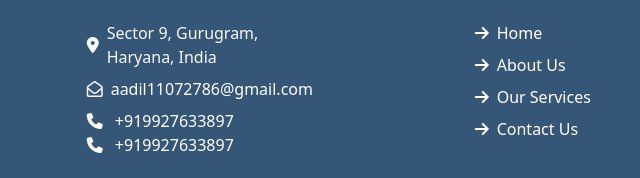
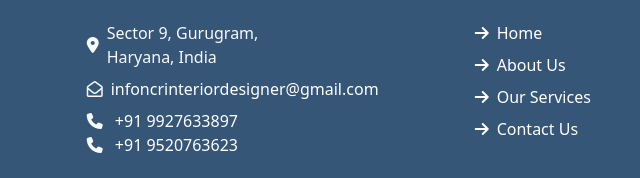
Before and after one commit to MOHDSHEES/ncrinteriordesign, a plain HTML site: page index.html in a window 1280 px wide. Shown: the part 3730-3908 px from the top of the page, 448-1088 px from the left. Drawn offline with nearby package versions, Linux system fonts and the light colour scheme.

Commit message:
Update index.html

```diff
--- a/index.html
+++ b/index.html
@@ -407,20 +407,20 @@
                 <div class="d-flex mb-2 align-items-center">
                   <!-- <i class="fa-regular fa-envelope-open"></i> -->
                   <i class="fa-regular fa-envelope-open me-2"></i>
-                  <a class="textwhite"  class="mb-0" href="mailto:aadil11072786@gmail.com">aadil11072786@gmail.com</a>
+                  <a class="textwhite"  class="mb-0" href="mailto:infoncrinteriordesigner@gmail.com">infoncrinteriordesigner@gmail.com</a>
                 </div>
 
                 <div class="mb-2">
                   <p class="mb-0">
                     <i class="fa-solid fa-phone me-2"></i>
                     <a class="textwhite" href="tel:+919520763623"
-                      >+919927633897</a
+                      >+91 9927633897</a
                     >
                   </p>
                   <p class="mb-0">
                     <i class="fa-solid fa-phone me-2"></i>
                     <a class="textwhite" href="tel:+919927633897"
-                      >+919927633897</a
+                      >+91 9520763623</a
                     >
                   </p>
                 </div>
```
